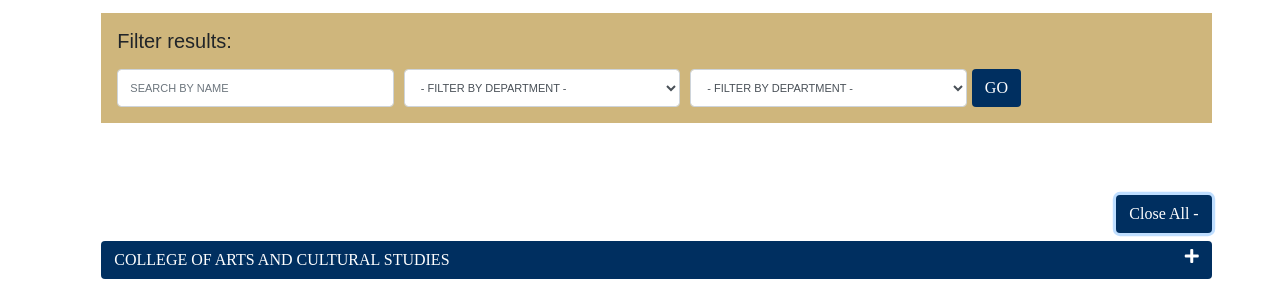
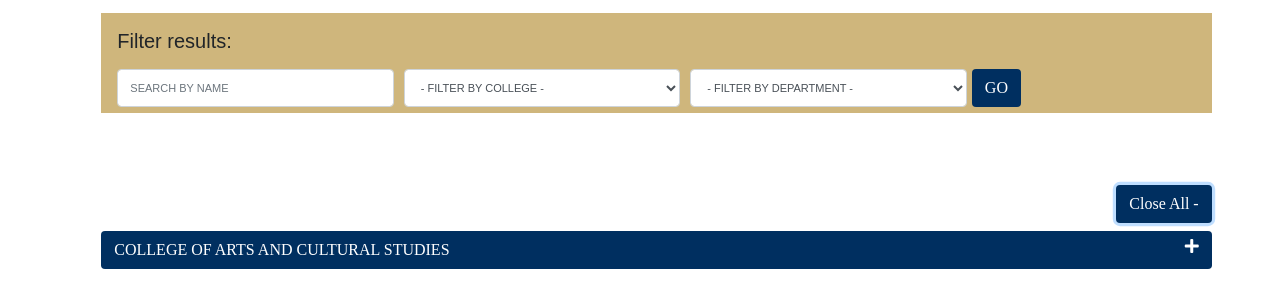
Before and after one commit to kunle05/ORUFacultyPage, a plain HTML site: page index.html in a window 1280 px wide. Both pictures are taken after a click on the button "Open All +". Shown: the part 497-787 px from the top of the page. Drawn offline with nearby package versions, Linux system fonts and the light colour scheme.

Commit message:
second commit

```diff
--- a/index.html
+++ b/index.html
@@ -44,7 +44,7 @@
                     </div>
                     <div class="col">
                         <select name="" class="form-control searchWord">
-                            <option value selected>- FILTER BY DEPARTMENT -</option>
+                            <option value selected>- FILTER BY COLLEGE -</option>
                             <option value="ART">COLLEGE OF ARTS</option>
                             <option value="BUSINESS">COLLEGE OF BUSINESS</option>
                             <option value="EDUCATION">COLLEGE OF EDUCATION</option>
@@ -70,7 +70,7 @@
                 </div>
             </form>
         </div>
-        <button class="btn expand float-right content mt-5 mb-2">Open All +</button>
+        <button class="btn expand float-right content mt-5 mb-2" type="button">Open All +</button>
         <div class="content">
             <h2 class="btn col-12 text-left" data-toggle="collapse" data-target="#ArtsNCulture" >COLLEGE OF ARTS AND CULTURAL STUDIES <i class="fas fa-plus float-right"></i></h2>
             <div id="ArtsNCulture" class="collapse mb-4">
--- a/script.js
+++ b/script.js
@@ -49,14 +49,8 @@ $('.facMember').click(function(e){
 $('.expand').click(function(){
     $('.collapse').collapse('show')
     $(this).text("Close All -");
-    $(this).removeClass('expand');
-    $(this).addClass('closeAll');
-
-    $('.closeAll').click(function(){
+    $('.expand').click(function(){
         $('.collapse').collapse('hide')
         $(this).text("Open All +");
-        $(this).removeClass('closeAll');
-        $(this).addClass('expand');
-
     });
 });
--- a/style.css
+++ b/style.css
@@ -75,6 +75,7 @@ footer{
 }
 .searchNav {
     background: #cfb67c;
+    height: 100px;
 }
 .btn {
     background: #002f60;
```
